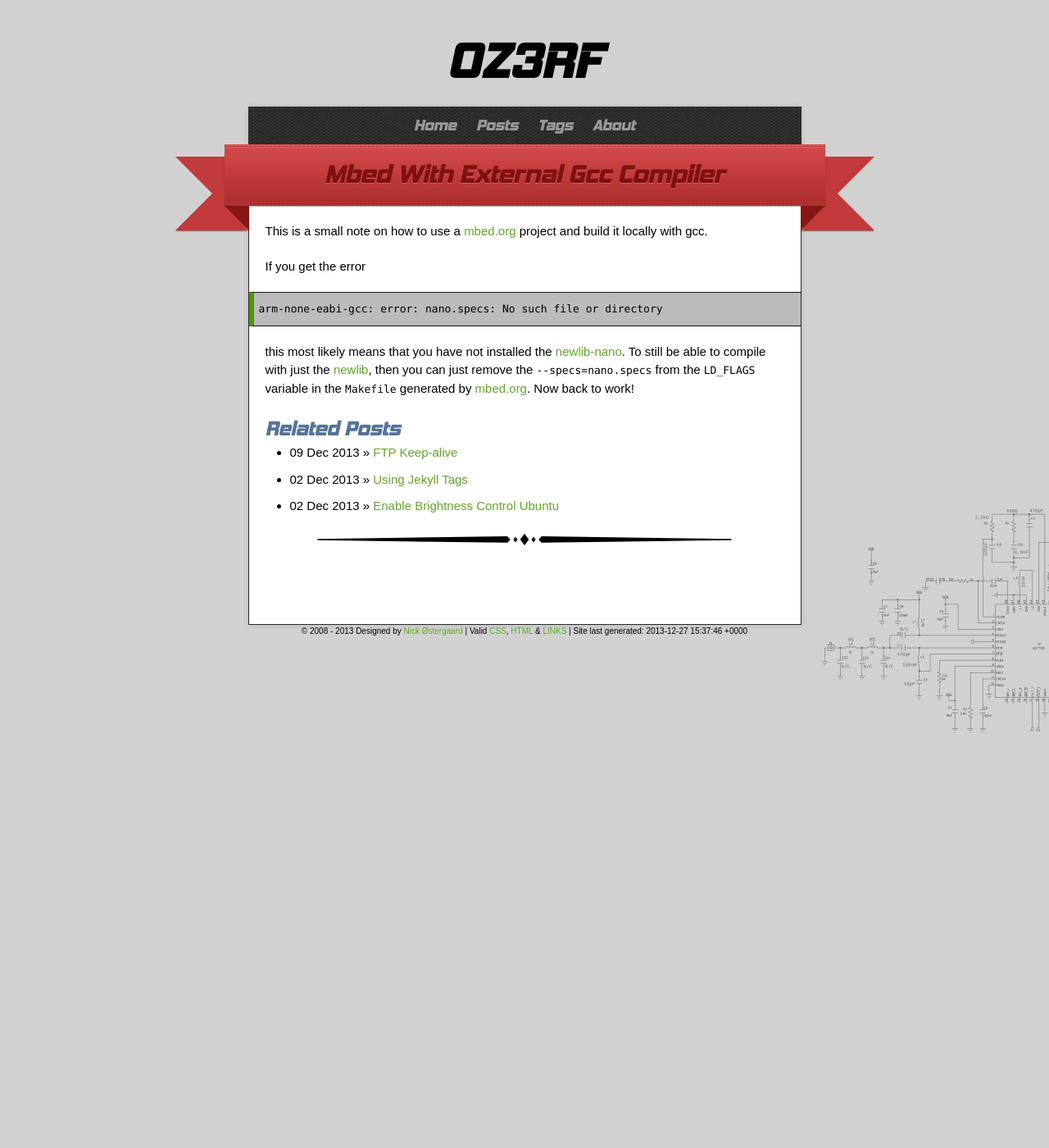
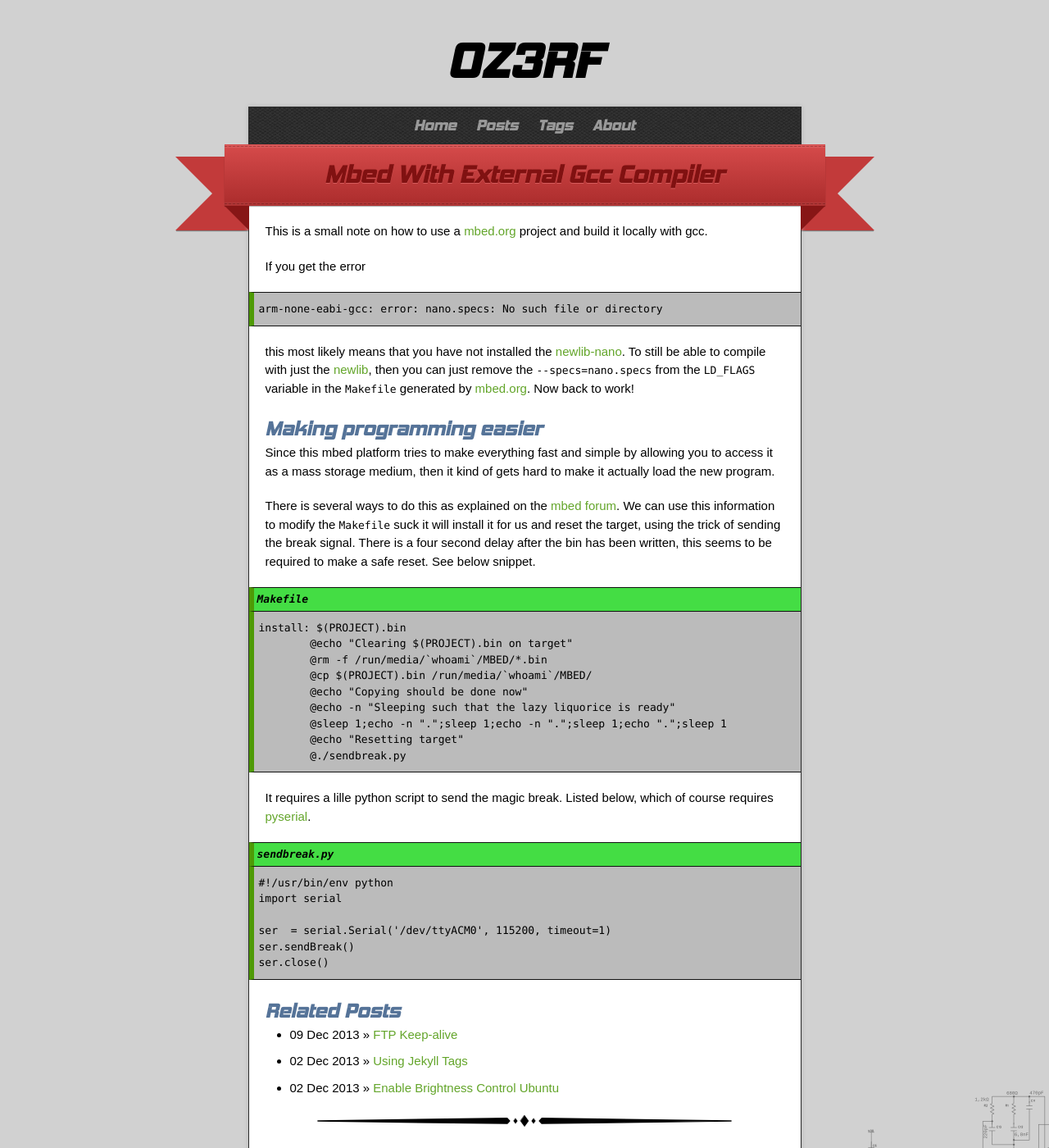
Before and after one commit to nickoe/nickoe.github.io, a Jekyll site: the page built from _posts/2013-12-20-mbed-with-external-gcc-compiler.md, in a window 1280 px wide and 1400 px high. Shown: the whole window at 82% size. Built offline with Jekyll 4.4.1, drawn with Linux system fonts in a browser that asks for light colours.

Commit message:
Add makefile snippet for mbed

```diff
--- a/_posts/2013-12-20-mbed-with-external-gcc-compiler.md
+++ b/_posts/2013-12-20-mbed-with-external-gcc-compiler.md
@@ -15,6 +15,42 @@ To still be able to compile with just the [newlib], then you can just
 remove the `--specs=nano.specs` from the `LD_FLAGS` variable in the
 `Makefile` generated by [mbed.org]. Now back to work!
 
+## Making programming easier
+
+Since this mbed platform tries to make everything fast and simple by
+allowing you to access it as a mass storage medium, then it kind of
+gets hard to make it actually load the new program.
+
+There is several ways to do this as explained on the [mbed forum]. We
+can use this information to modify the `Makefile` suck it will install
+it for us and reset the target, using the trick of sending the break
+signal. There is a four second delay after the bin has been written,
+this seems to be required to make a safe reset. See below snippet.
+
+{% include pathorcmd.html param="Makefile" %}
+	install: $(PROJECT).bin
+		@echo "Clearing $(PROJECT).bin on target"
+		@rm -f /run/media/`whoami`/MBED/*.bin
+		@cp $(PROJECT).bin /run/media/`whoami`/MBED/
+		@echo "Copying should be done now"
+		@echo -n "Sleeping such that the lazy liquorice is ready"
+		@sleep 1;echo -n ".";sleep 1;echo -n ".";sleep 1;echo ".";sleep 1
+		@echo "Resetting target"
+		@./sendbreak.py
+
+It requires a lille python script to send the magic break. Listed
+below, which of course requires [pyserial].
+
+{% include pathorcmd.html param="sendbreak.py" %}
+	#!/usr/bin/env python
+	import serial
+
+	ser  = serial.Serial('/dev/ttyACM0', 115200, timeout=1)
+	ser.sendBreak()
+	ser.close()
+
 [mbed.org]: http://mbed.org
 [newlib-nano]: https://github.com/32bitmicro/newlib-nano-1.0
 [newlib]: https://sourceware.org/newlib/
+[mbed forum]: http://mbed.org/forum/mbed/topic/890/?page=1#comment-4327
+[pyserial]: http://pyserial.sourceforge.net/
```
